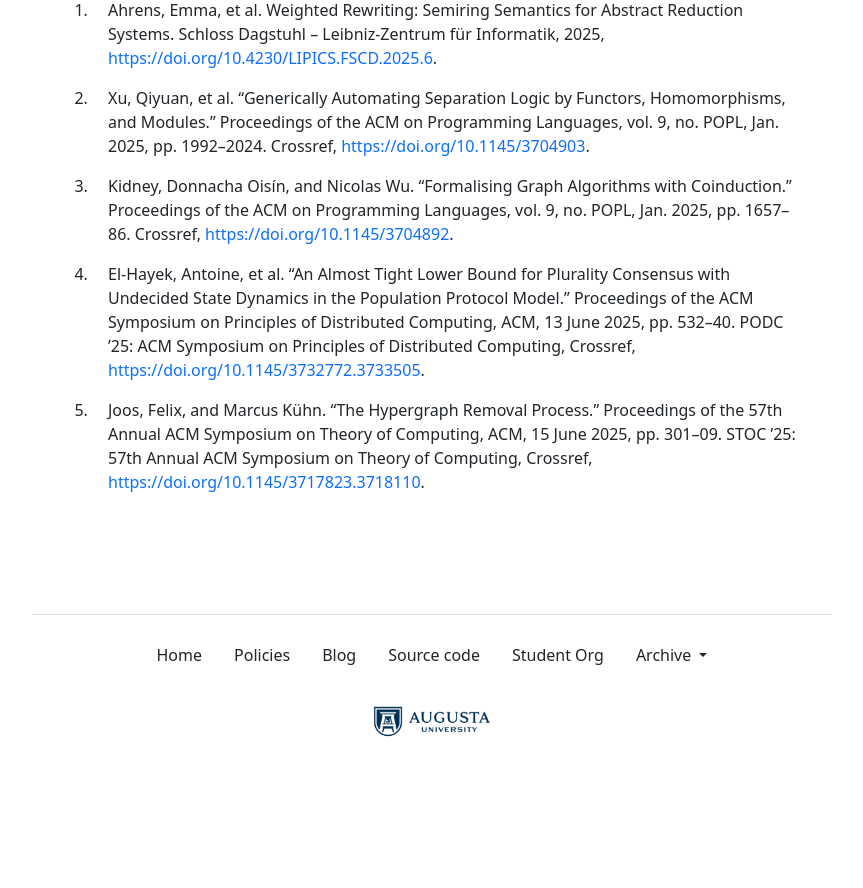
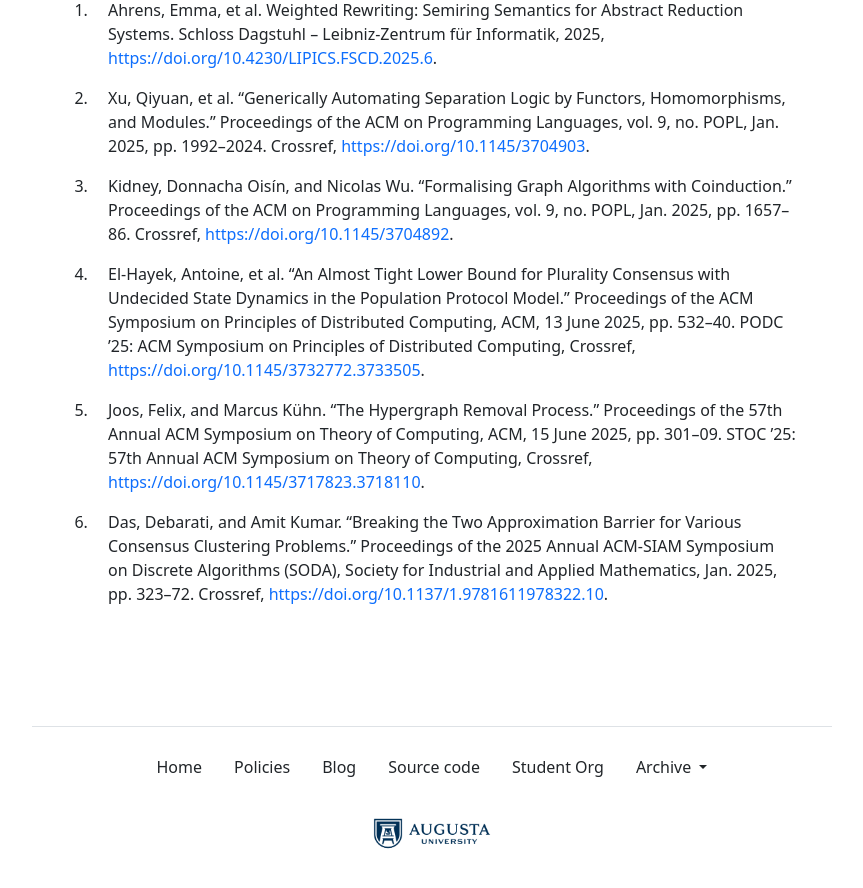
Before and after one commit to the-au-forml-lab/plgroup, a Jekyll site: the page built from docs/index.md, in a window 1280 px wide and 900 px high, scrolled down 1701 px. Shown: the top 888 px of the window, without its empty margins (208-1071 px from the left). Built offline with Jekyll 4.4.1, drawn with Linux system fonts in a browser that asks for light colours; before the commit the page ends 2489 px from its top, so only the background shows below that; some of the changed text lies outside the part shown.

Commit message:
[create-pull-request] automated change

```diff
--- a/data/history.txt
+++ b/data/history.txt
@@ -52,3 +52,4 @@
 10.1145/3704892
 10.1145/3732772.3733505
 10.1145/3717823.3718110
+10.1137/1.9781611978322.10
--- a/docs/index.md
+++ b/docs/index.md
@@ -36,7 +36,7 @@ organization.
 | 4.  | September 12 | Formalising Graph Algorithms with Coinduction.    | UH227 (Fishbowl) |
 | 5.  | September 19 | An Almost Tight Lower Bound for Plurality Consensus with Undecided State Dynamics in the Population Protocol Model.    | UH227 (Fishbowl) |
 | 6.  | September 26 | The Hypergraph Removal Process.    | UH227 (Fishbowl) |
-| 7.  | October 3    | Paper 06 discussion    | UH227 (Fishbowl) |
+| 7.  | October 3    | Breaking the Two Approximation Barrier for Various Consensus Clustering Problems.    | UH227 (Fishbowl) |
 | 8.  | October 10   | _Fall pause_           |                  |
 | 9.  | October 17   | Paper 07 discussion    | UH227 (Fishbowl) |
 | 10. | October 24   | Paper 08 discussion    | UH227 (Fishbowl) |
--- a/docs/papers.md
+++ b/docs/papers.md
@@ -3,3 +3,4 @@
 1. Kidney, Donnacha Oisín, and Nicolas Wu. “Formalising Graph Algorithms with Coinduction.” Proceedings of the ACM on Programming Languages, vol. 9, no. POPL, Jan. 2025, pp. 1657–86. Crossref, <https://doi.org/10.1145/3704892>.
 1. El-Hayek, Antoine, et al. “An Almost Tight Lower Bound for Plurality Consensus with Undecided State Dynamics in the Population Protocol Model.” Proceedings of the ACM Symposium on Principles of Distributed Computing, ACM, 13 June 2025, pp. 532–40. PODC ’25: ACM Symposium on Principles of Distributed Computing, Crossref, <https://doi.org/10.1145/3732772.3733505>.
 1. Joos, Felix, and Marcus Kühn. “The Hypergraph Removal Process.” Proceedings of the 57th Annual ACM Symposium on Theory of Computing, ACM, 15 June 2025, pp. 301–09. STOC ’25: 57th Annual ACM Symposium on Theory of Computing, Crossref, <https://doi.org/10.1145/3717823.3718110>.
+1. Das, Debarati, and Amit Kumar. “Breaking the Two Approximation Barrier for Various Consensus Clustering Problems.” Proceedings of the 2025 Annual ACM-SIAM Symposium on Discrete Algorithms (SODA), Society for Industrial and Applied Mathematics, Jan. 2025, pp. 323–72. Crossref, <https://doi.org/10.1137/1.9781611978322.10>.
```
